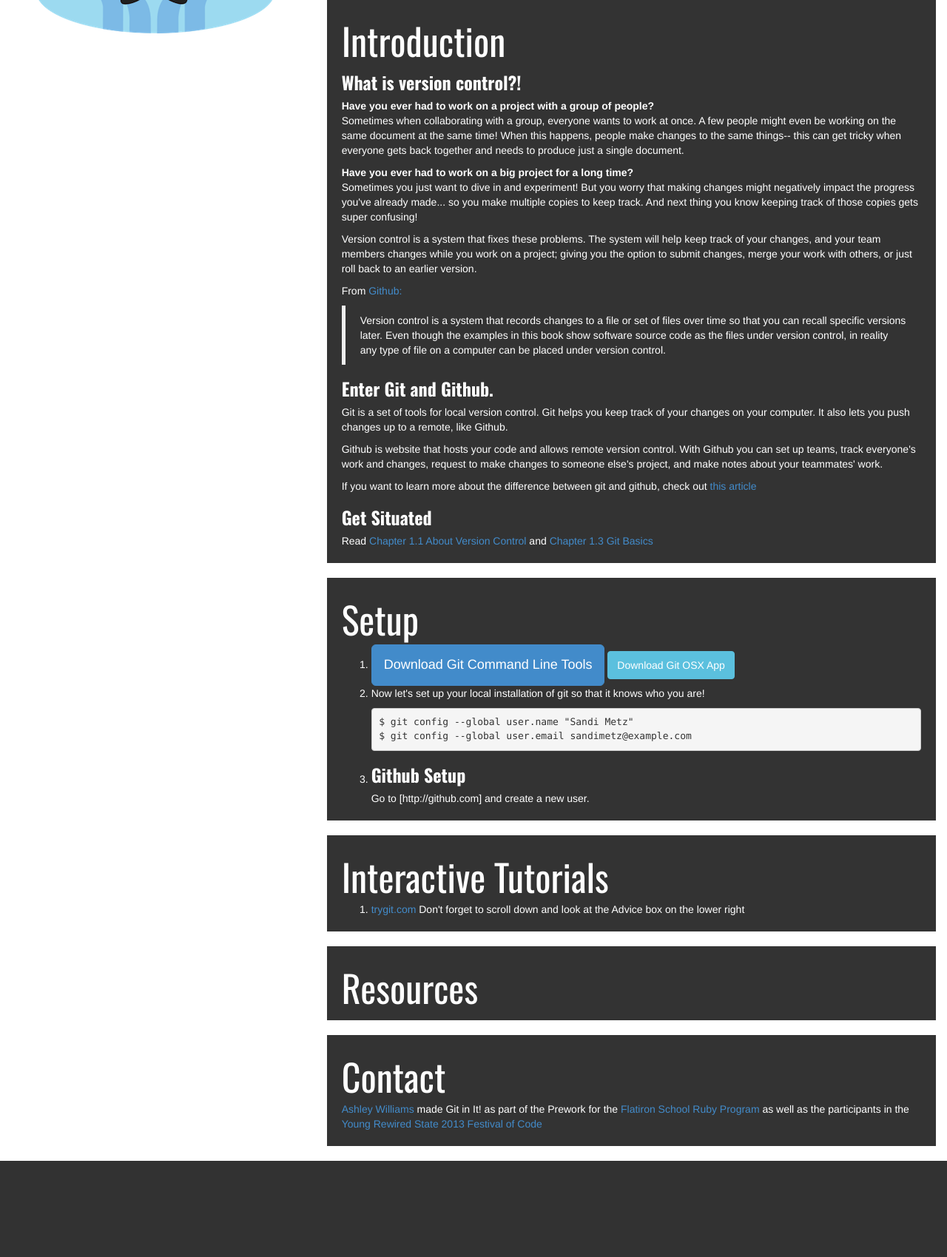
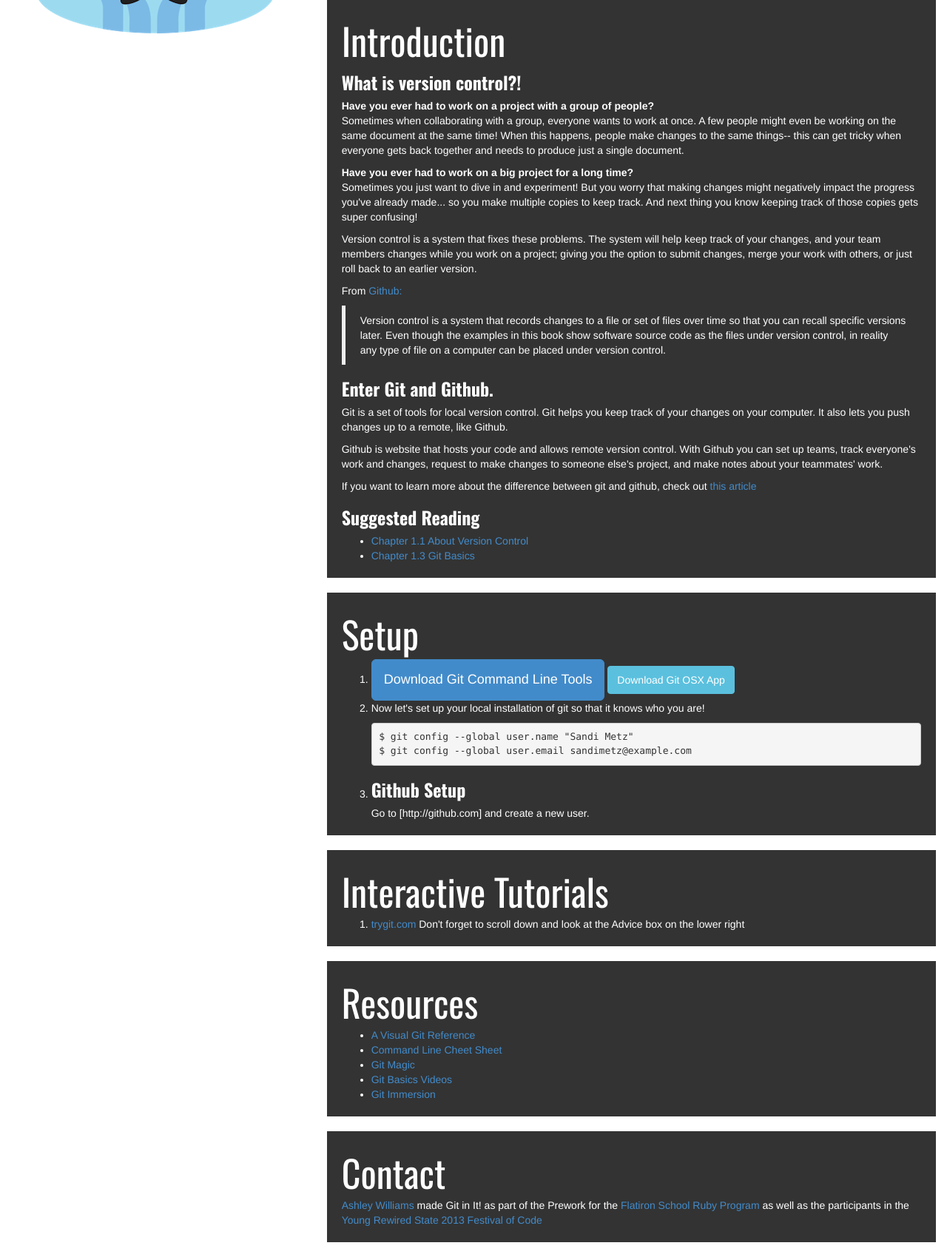
Before and after one commit to ashleygwilliams/git-in-it, a Sinatra app: page / in a window 1280 px wide. Shown: the part 521-2220 px from the top of the page at 74% size. Before the commit the page ends 2090 px from the top, so only its background shows below. Run offline with Sinatra, Linux system fonts and the light colour scheme; some web fonts are replaced.

Commit message:
add resources

```diff
--- a/views/_introduction.erb
+++ b/views/_introduction.erb
@@ -25,8 +25,10 @@
 	<p>Github is website that hosts your code and allows remote version control. With Github you can set up teams, track everyone's work and changes, request to make changes to someone else's project, and make notes about your teammates' work.</p>
 
 	<p>If you want to learn more about the difference between git and github, check out <a href="http://www.jahya.net/blog/?2013-05-git-vs-github">this article</a></p>
-	<h3>Get Situated</h3>
-	<p>
-		Read <a href="http://git-scm.com/book/en/Getting-Started-About-Version-Control">Chapter 1.1 About Version Control</a> and <a href="http://git-scm.com/book/en/Getting-Started-Git-Basics">Chapter 1.3 Git Basics</a>
+	<h3>Suggested Reading</h3>
+	<ul>
+		<li><a href="http://git-scm.com/book/en/Getting-Started-About-Version-Control">Chapter 1.1 About Version Control</a></li>
+		<li><a href="http://git-scm.com/book/en/Getting-Started-Git-Basics">Chapter 1.3 Git Basics</a></li>
+	</ul>
 	</p>
 </section>
--- a/views/_resources.erb
+++ b/views/_resources.erb
@@ -1,3 +1,10 @@
 <section id="resources">
 	<h2>Resources</h2>
+	<ul>
+		<li><a href="http://marklodato.github.io/visual-git-guide/index-en.html">A Visual Git Reference</a></li>
+		<li><a href="http://cheat.errtheblog.com/s/git">Command Line Cheet Sheet</a></li>
+		<li><a href="http://www-cs-students.stanford.edu/~blynn/gitmagic/">Git Magic</a></li>
+		<li><a href="http://git-scm.com/videos">Git Basics Videos</a></li>
+		<li><a href="http://gitimmersion.com/">Git Immersion</a></li>
+	</ul>
 </section>
```
